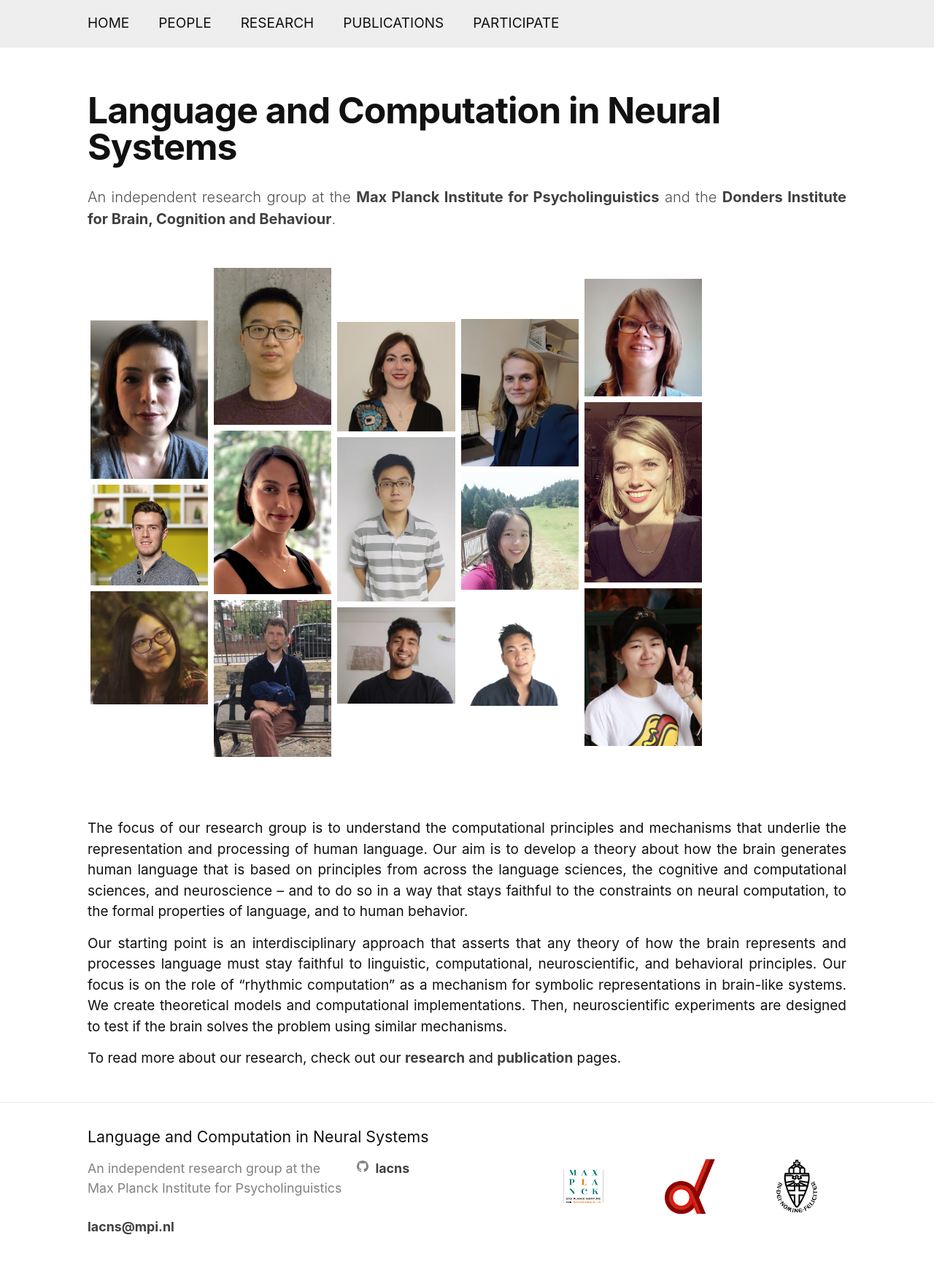
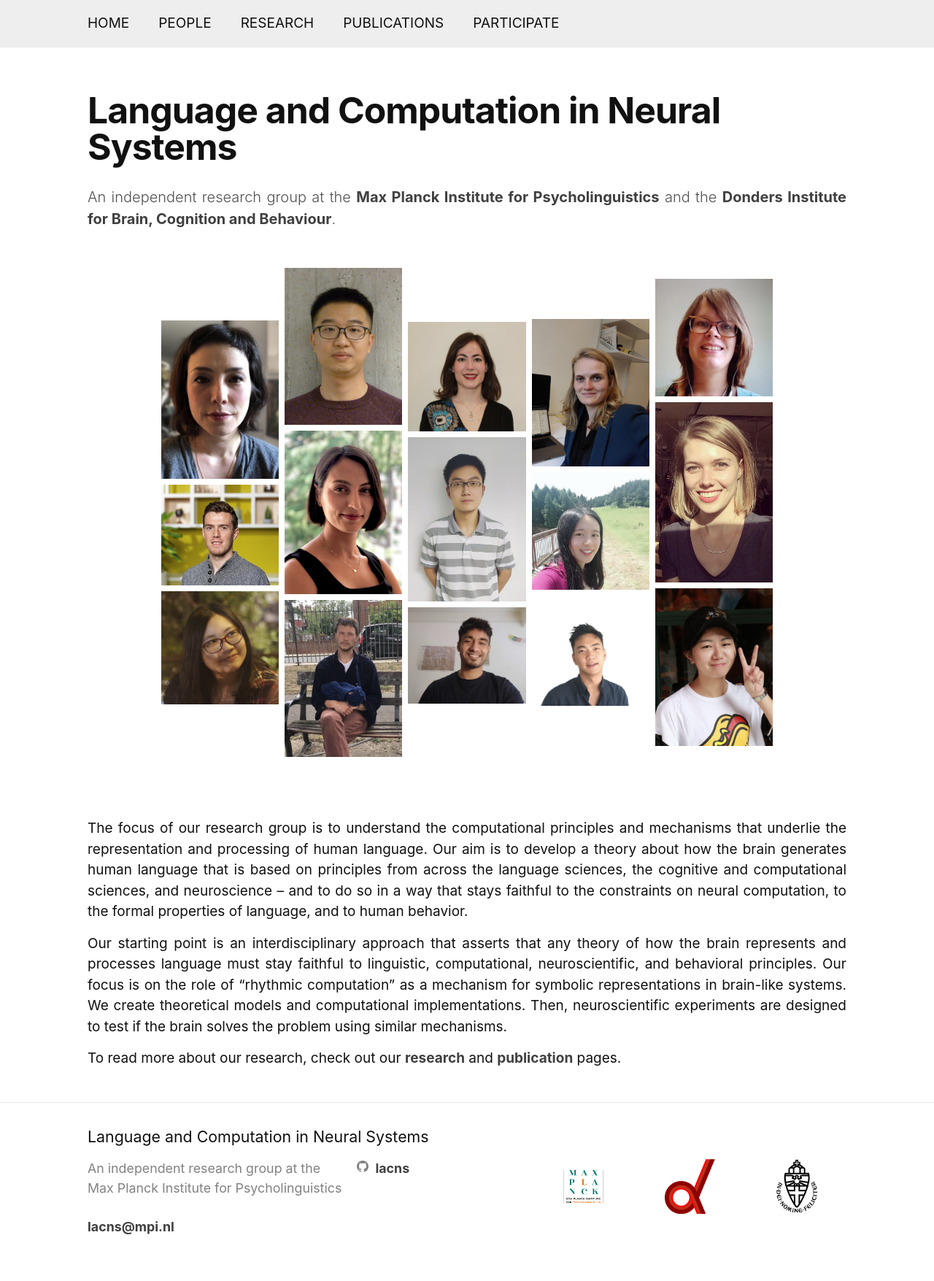
Before and after one commit to sannetenoever/lacns.github.io, a Jekyll site: the page built from index.md, in a window 1280 px wide. Shown: the whole page at 73% size. Built offline with Jekyll 4.4.1, drawn with Linux system fonts in a browser that asks for light colours; nearby versions of some CDN libraries; a style sheet for code colours, icons or effects is not loaded.

Commit message:
fix collage media rule

```diff
--- a/_includes/collage.html
+++ b/_includes/collage.html
@@ -35,12 +35,12 @@
       <img src="{{ site.baseurl }}{{ person.image_path }}" title="{{ person.firstname }} {{ person.surname }}" alt="{{ person.firstname }} {{ person.surname}}" />
     {% endfor %}
   </div>
-  <div class="collage-item">
+  <!-- <div class="collage-item">
     {% for person in current-member limit:3 offset:15 %}
       <img src="{{ site.baseurl }}{{ person.image_path }}" title="{{ person.firstname }} {{ person.surname }}" alt="{{ person.firstname }} {{ person.surname}}" />
     {% endfor %}
     {% for person in current-member limit:3 offset:18 %}
       <img src="{{ site.baseurl }}{{ person.image_path }}" title="{{ person.firstname }} {{ person.surname }}" alt="{{ person.firstname }} {{ person.surname}}" />
     {% endfor %}
-  </div>
+  </div> -->
 </div>
--- a/_sass/minima/_base.scss
+++ b/_sass/minima/_base.scss
@@ -327,7 +327,7 @@ figcaption {
   // display: flex;
   // flex-flow: row wrap;
   // align-items: stretch;
-  // justify-content: center;
+  justify-content: center;
   // max-height: 680px;
   // margin: 1.5rem 0;
 
```
